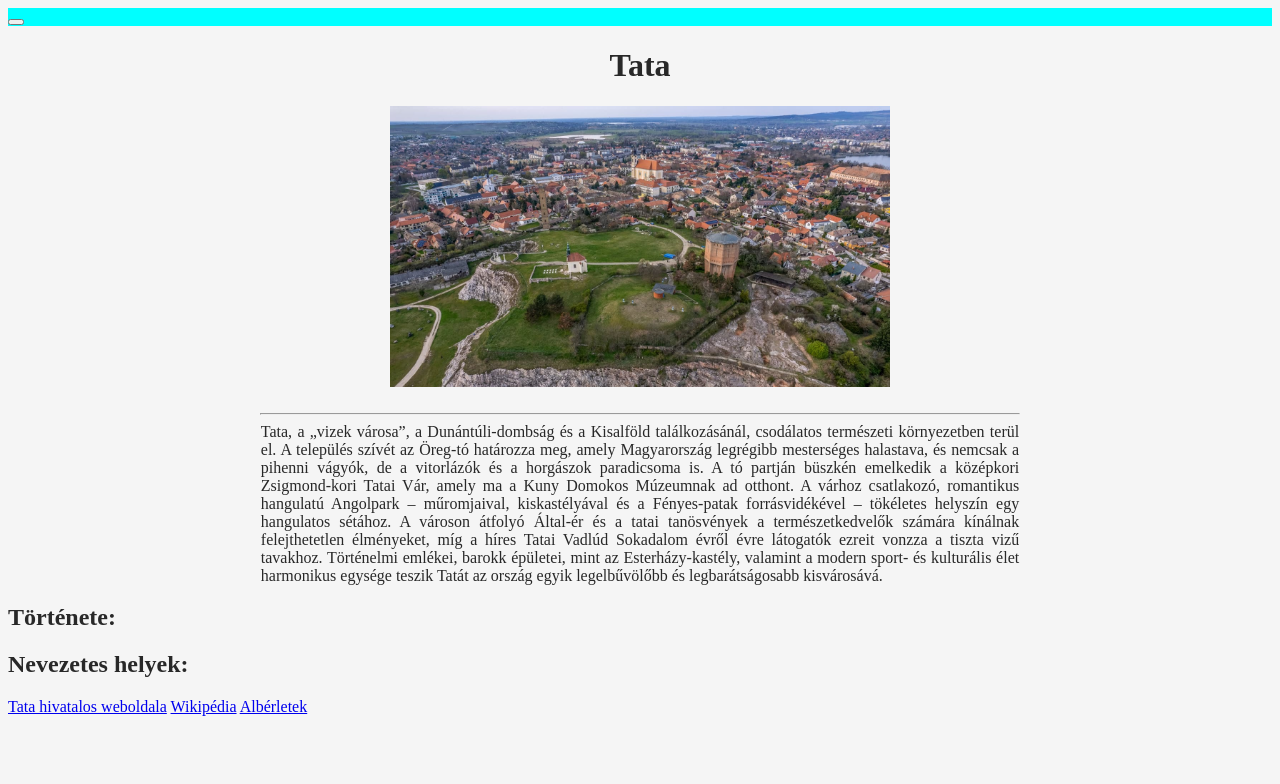
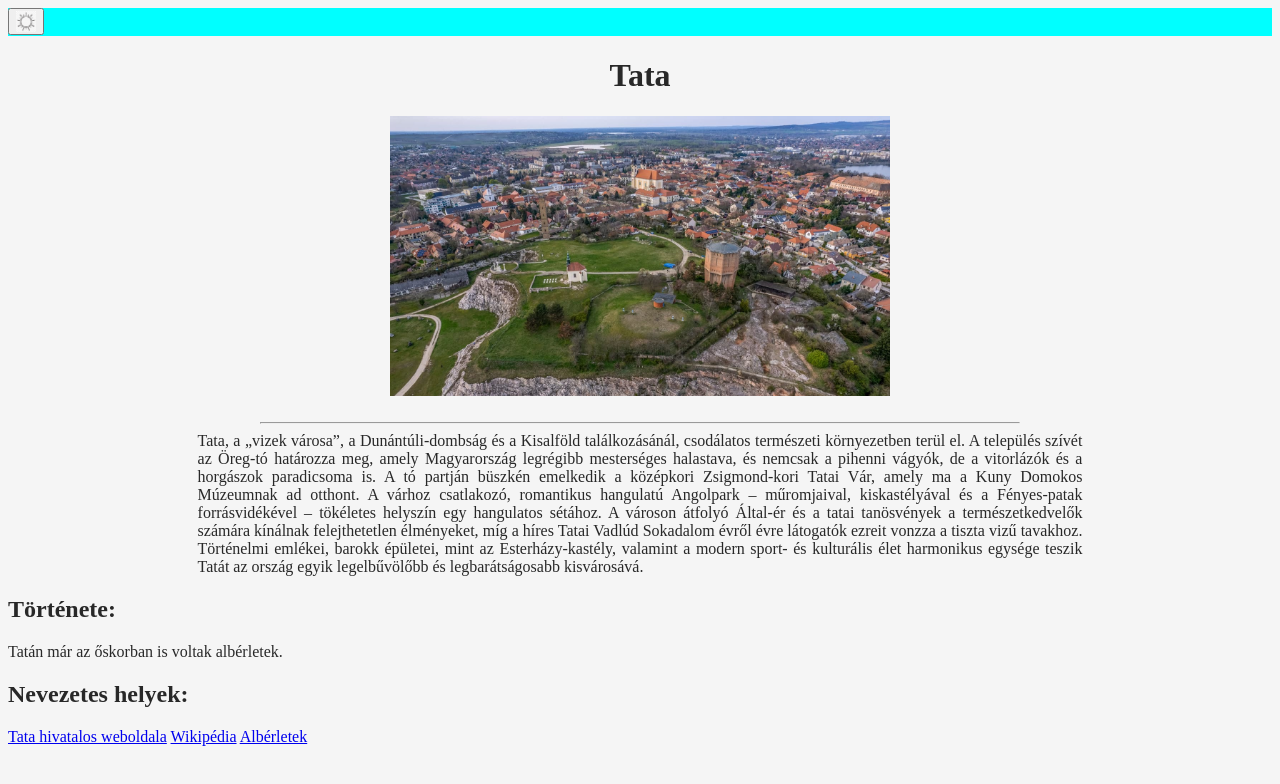
Before and after one commit to Dave051/TeknosTeam, a plain HTML site: page TeknosTeam-main/index.html in a window 1280 px wide. Drawn offline with Linux system fonts and the light colour scheme.

Commit message:
'Dávid' változások

```diff
--- a/TeknosTeam-main/index.html
+++ b/TeknosTeam-main/index.html
@@ -9,7 +9,7 @@
 </head>
 <body>
     <header>
-        <button onclick="temavalt()"><img src="" alt=""></button>
+        <button onclick="temavalt()"><img src="img/nap.png" alt="" id="temaKep" class="TemaKep"></button>
     </header>
 
     <h1>Tata</h1>
@@ -20,7 +20,7 @@
     <p class="szoveg">Tata, a „vizek városa”, a Dunántúli-dombság és a Kisalföld találkozásánál, csodálatos természeti környezetben terül el. A település szívét az Öreg-tó határozza meg, amely Magyarország legrégibb mesterséges halastava, és nemcsak a pihenni vágyók, de a vitorlázók és a horgászok paradicsoma is. A tó partján büszkén emelkedik a középkori Zsigmond-kori Tatai Vár, amely ma a Kuny Domokos Múzeumnak ad otthont. A várhoz csatlakozó, romantikus hangulatú Angolpark – műromjaival, kiskastélyával és a Fényes-patak forrásvidékével – tökéletes helyszín egy hangulatos sétához. A városon átfolyó Által-ér és a tatai tanösvények a természetkedvelők számára kínálnak felejthetetlen élményeket, míg a híres Tatai Vadlúd Sokadalom évről évre látogatók ezreit vonzza a tiszta vizű tavakhoz. Történelmi emlékei, barokk épületei, mint az Esterházy-kastély, valamint a modern sport- és kulturális élet harmonikus egysége teszik Tatát az ország egyik legelbűvölőbb és legbarátságosabb kisvárosává.</p>
 
     <h2>Története: </h2>
-    <p></p>
+    <p>Tatán már az őskorban is voltak albérletek. </p>
 
     <h2>Nevezetes helyek: </h2>
     <p></p>
--- a/TeknosTeam-main/script.js
+++ b/TeknosTeam-main/script.js
@@ -1,8 +1,11 @@
 function temavalt() {
-    alert("A weboldal témája megváltozik!")
     document.body.classList.toggle("sotet-tema")
 
+
+    var kep = document.getElementById("temaKep")
     if (document.body.classList.contains("sotet-tema")){
-
+        kep.src = "img/hold.png"
+    } else{
+        kep.src = "img/nap.png"
     }
 }
--- a/TeknosTeam-main/stilus.css
+++ b/TeknosTeam-main/stilus.css
@@ -19,6 +19,10 @@ img{
     display: block;
 }
 
+img.TemaKep{
+    width: 20px;
+}
+
 hr{
     max-width: 60%;
 }
@@ -28,7 +32,7 @@ header{
 }
 
 .szoveg{
-    max-width: 60%;
+    max-width: 70%;
     margin: auto;
     text-align: justify;
 }
```
